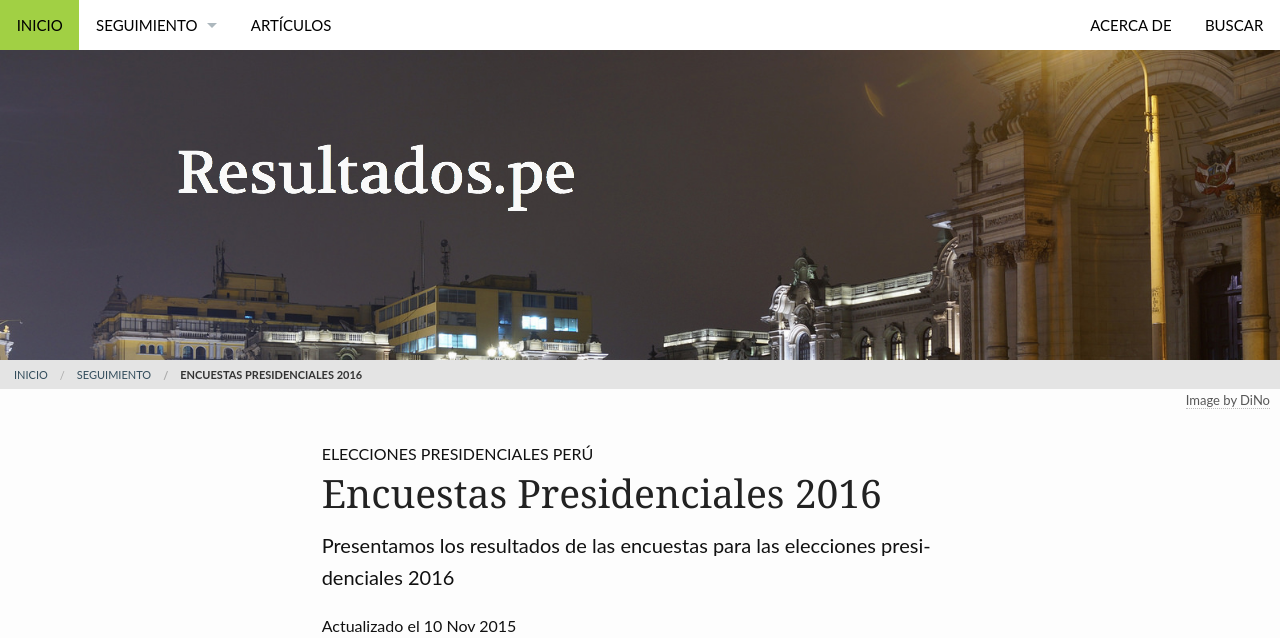
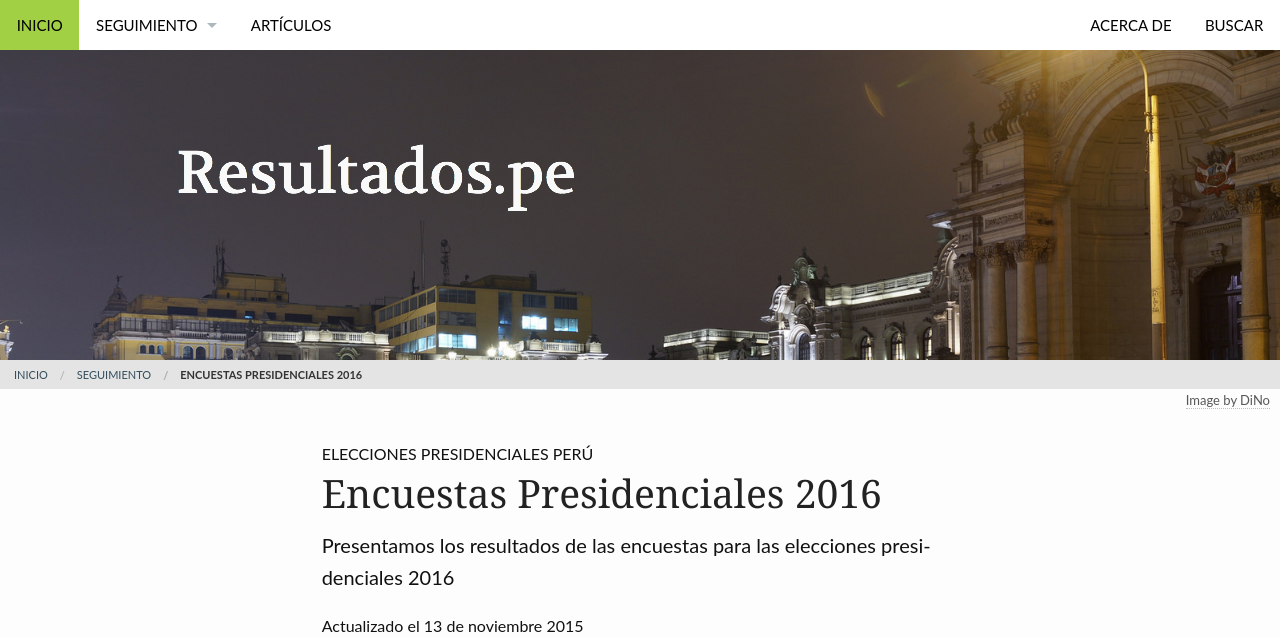
Before and after one commit to AlejandroKantor/resultados_pe, a Jekyll site: the page built from _posts/2015-12-30-Elecciones-presidenciales-2016.md, in a window 1280 px wide. Shown: the top 638 px of the page. Built offline with Jekyll 4.4.1, drawn with Linux system fonts in a browser that asks for light colours; grey boxes are pictures that could not be loaded.

Commit message:
detalles grafico encuestas

````diff
--- a/_posts/2015-12-30-Elecciones-presidenciales-2016.md
+++ b/_posts/2015-12-30-Elecciones-presidenciales-2016.md
@@ -25,7 +25,7 @@
 
 
 
-Actualizado el 10 Nov 2015
+Actualizado el 13 de noviembre 2015
 
 <iframe src="https://plot.ly/~AlejandroKantor/202.embed" style="width: 125%" frameBorder="0" height="500" scrolling="no" seamless="seamless"
 class="myIframe">
--- a/_source/2015-12-30-Elecciones-presidenciales-2016.Rmd
+++ b/_source/2015-12-30-Elecciones-presidenciales-2016.Rmd
@@ -23,7 +23,7 @@
 
 
 ```{r, results='asis',echo= FALSE,cache=FALSE,warning=FALSE,message=FALSE}
-fecha_reciente <- "10 Nov 2015"
+fecha_reciente <- "13 de noviembre 2015"
 ```
 
 
````
Also changed, not shown: images/graficoEncuestas.jpg, images/graficoEncuestas_600x450.jpg.
